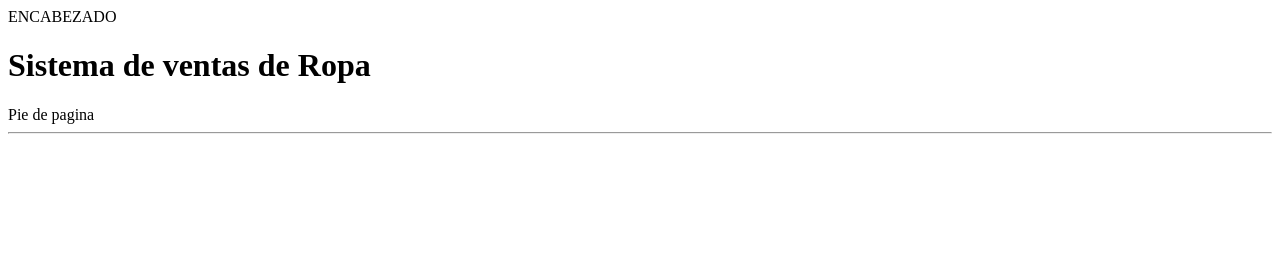
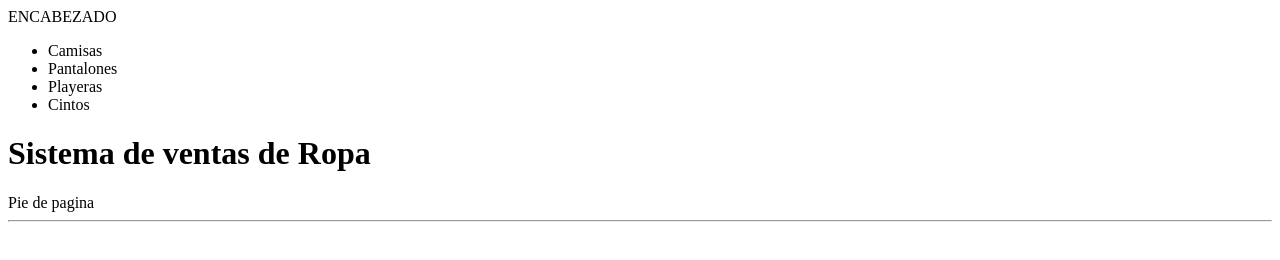
Before and after one commit to AngelRTeceo/proweb2501, a plain HTML site: page index.html in a window 1280 px wide. Drawn offline with Linux system fonts and the light colour scheme.

Commit message:
ADDED A MENU

```diff
--- a/index.html
+++ b/index.html
@@ -3,11 +3,17 @@
 <head>
     <meta charset="UTF-8">
     <meta name="viewport" content="width=device-width, initial-scale=1.0">
-    <title>Index principal</title>
+    <title>Sistema de ventas</title>
 </head>
 <body>
 
     <div>ENCABEZADO</div>
+    <div><ul>
+        <li>Camisas</li>
+        <li>Pantalones</li>
+        <li>Playeras</li>
+        <li>Cintos</li>
+    </ul></div>
     <div>
         <h1>Sistema de ventas de Ropa</h1>
     </div>
```
